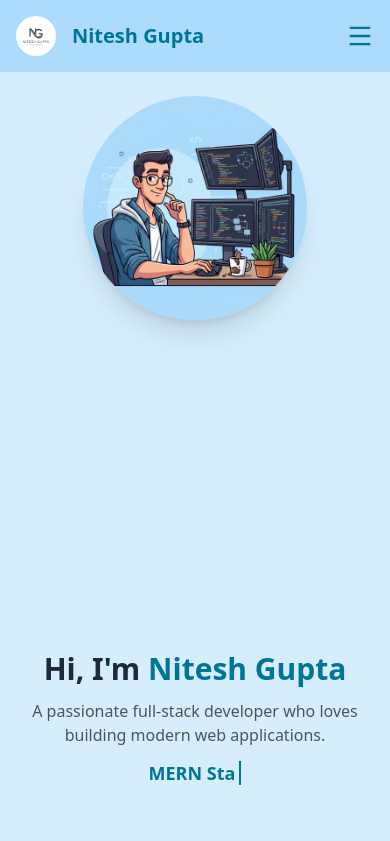
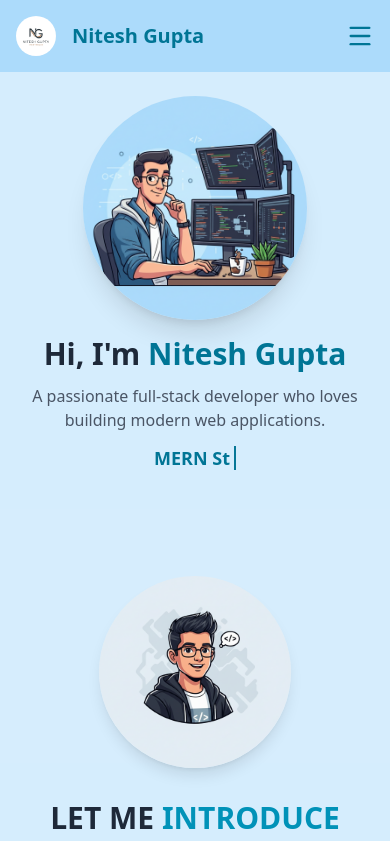
Before and after one commit to CodeWithNitesh7/codexnitesh, a React (Vite) app: page / in a window 390 px wide. Shown: the top 841 px of the page. Built offline with nearby package versions, Linux system fonts and the light colour scheme.

Commit message:
commit the change

```diff
--- a/src/components/HeroSection.jsx
+++ b/src/components/HeroSection.jsx
@@ -35,7 +35,7 @@ export default function HeroSection() {
     }, [subIndex, index, reverse]);
 
     return (
-        <div className="bg-[#ACDBFB]/50 min-h-screen flex flex-col-reverse sm:flex-row items-center px-4 sm:px-12 py-6 sm:py-12 gap-4 sm:gap-8">
+        <div className="bg-[#ACDBFB]/50 md:min-h-screen flex flex-col-reverse sm:flex-row items-center px-4 sm:px-12 py-6 sm:py-12 gap-4 sm:gap-8">
             {/* Text Section */}
             <div className="flex-1 flex flex-col justify-center space-y-3 sm:space-y-6 text-center sm:text-left">
                 <h1 className="text-3xl sm:text-5xl font-bold text-gray-800">
```
